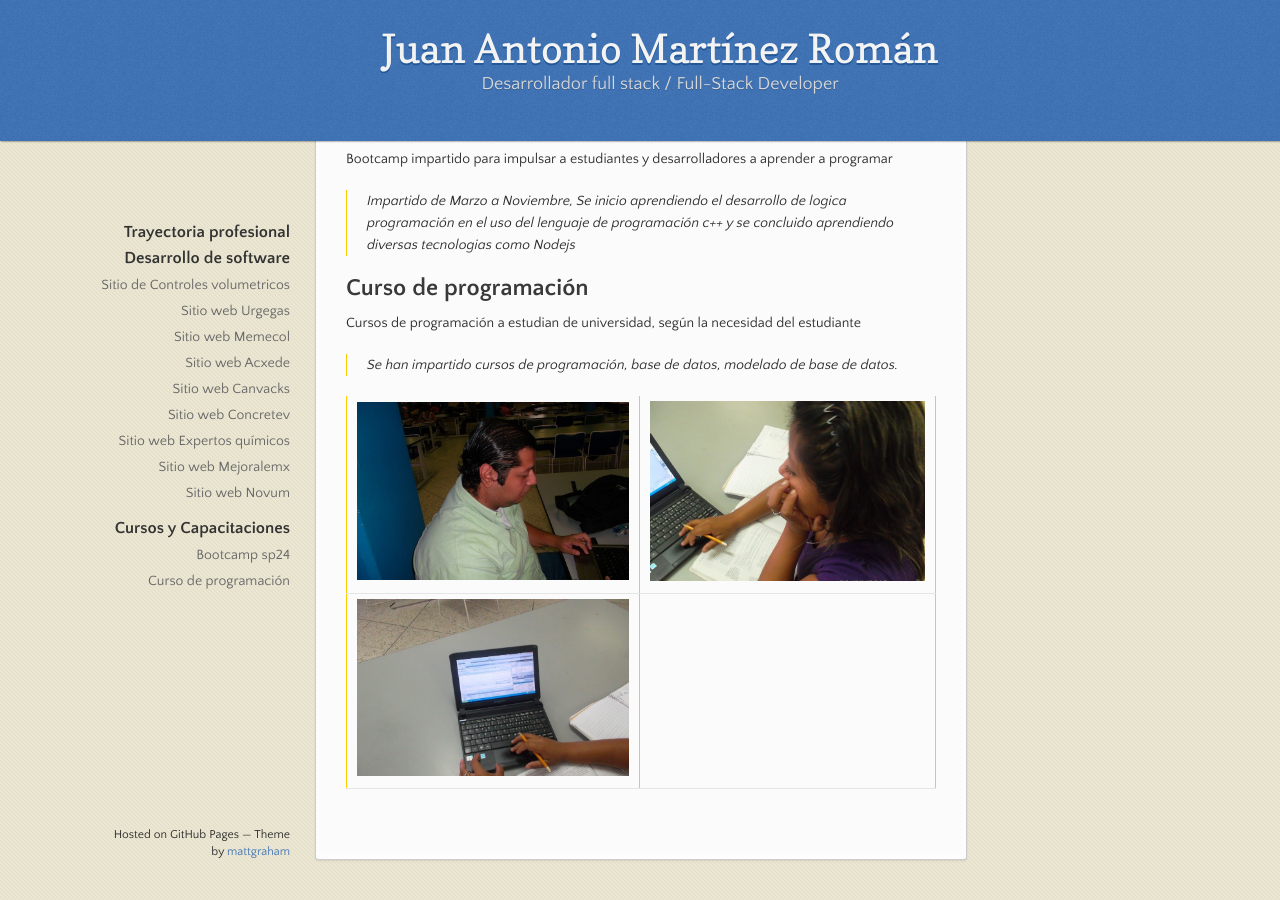
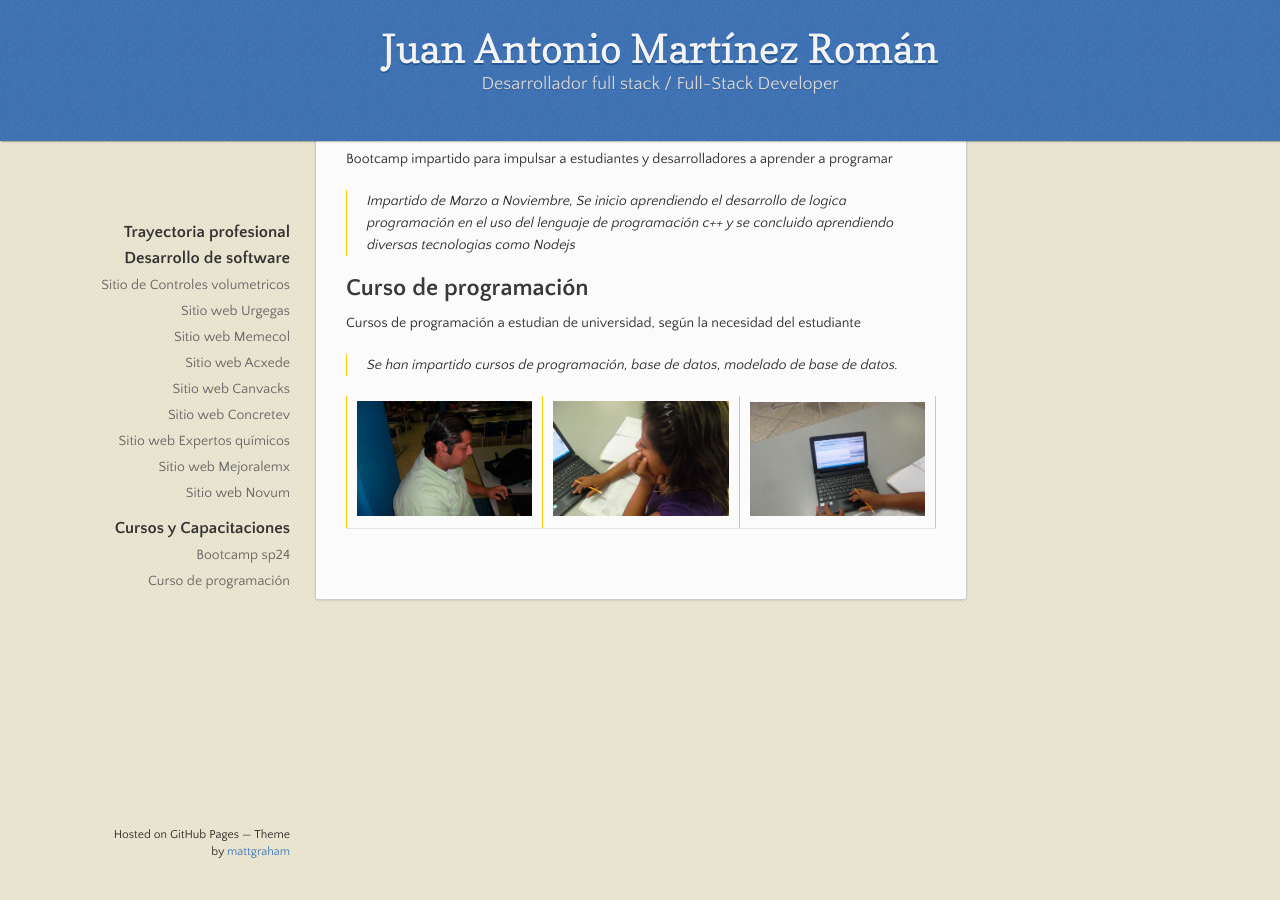
Before and after one commit to jamarrom/jamarrom.github.io, a Jekyll site: the page built from index.md, in a window 1280 px wide and 900 px high, scrolled down 5098 px. Built offline with Jekyll 4.4.1, drawn with Linux system fonts in a browser that asks for light colours.

Commit message:
Evidencia ujat - actualizacion imagenes v3

```diff
--- a/index.md
+++ b/index.md
@@ -119,8 +119,7 @@ Cursos de programación a estudian de universidad, según la necesidad del estud
 > Se han impartido cursos de programación, base de datos, modelado de base de datos.
 
 
-| ![Ujat](https://raw.githubusercontent.com/jamarrom/jamarrom.github.io/refs/heads/main/assets/images/ujat2.JPG) | ![Ujat](https://raw.githubusercontent.com/jamarrom/jamarrom.github.io/refs/heads/main/assets/images/ujat3.JPG)|
-| ![Ujat](https://raw.githubusercontent.com/jamarrom/jamarrom.github.io/refs/heads/main/assets/images/ujat4.JPG) |
+| ![Ujat](https://raw.githubusercontent.com/jamarrom/jamarrom.github.io/refs/heads/main/assets/images/ujat2.JPG)     | ![Ujat](https://raw.githubusercontent.com/jamarrom/jamarrom.github.io/refs/heads/main/assets/images/ujat3.JPG)      | ![Ujat](https://raw.githubusercontent.com/jamarrom/jamarrom.github.io/refs/heads/main/assets/images/ujat4.JPG) |
 
 
 
```
